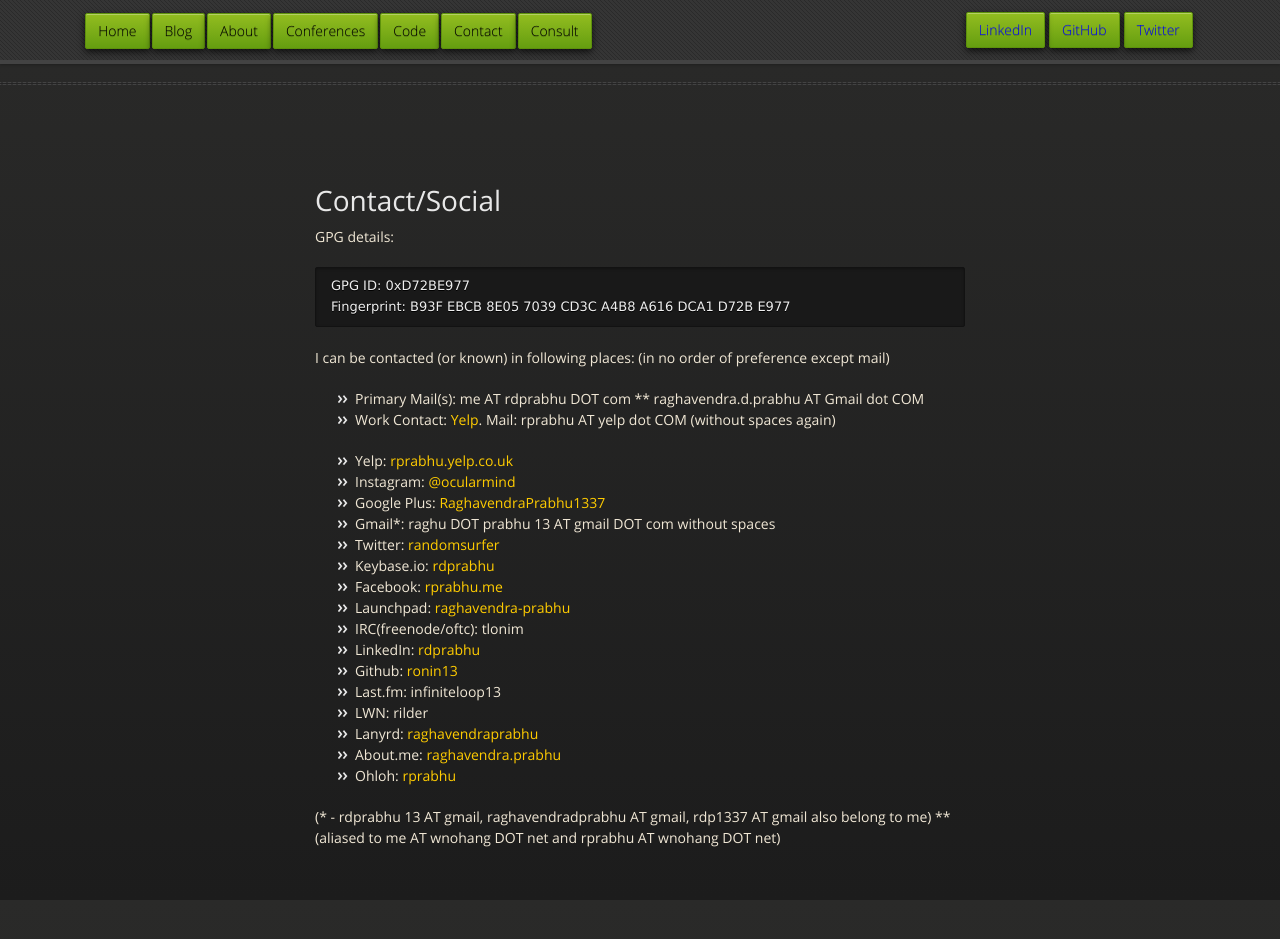
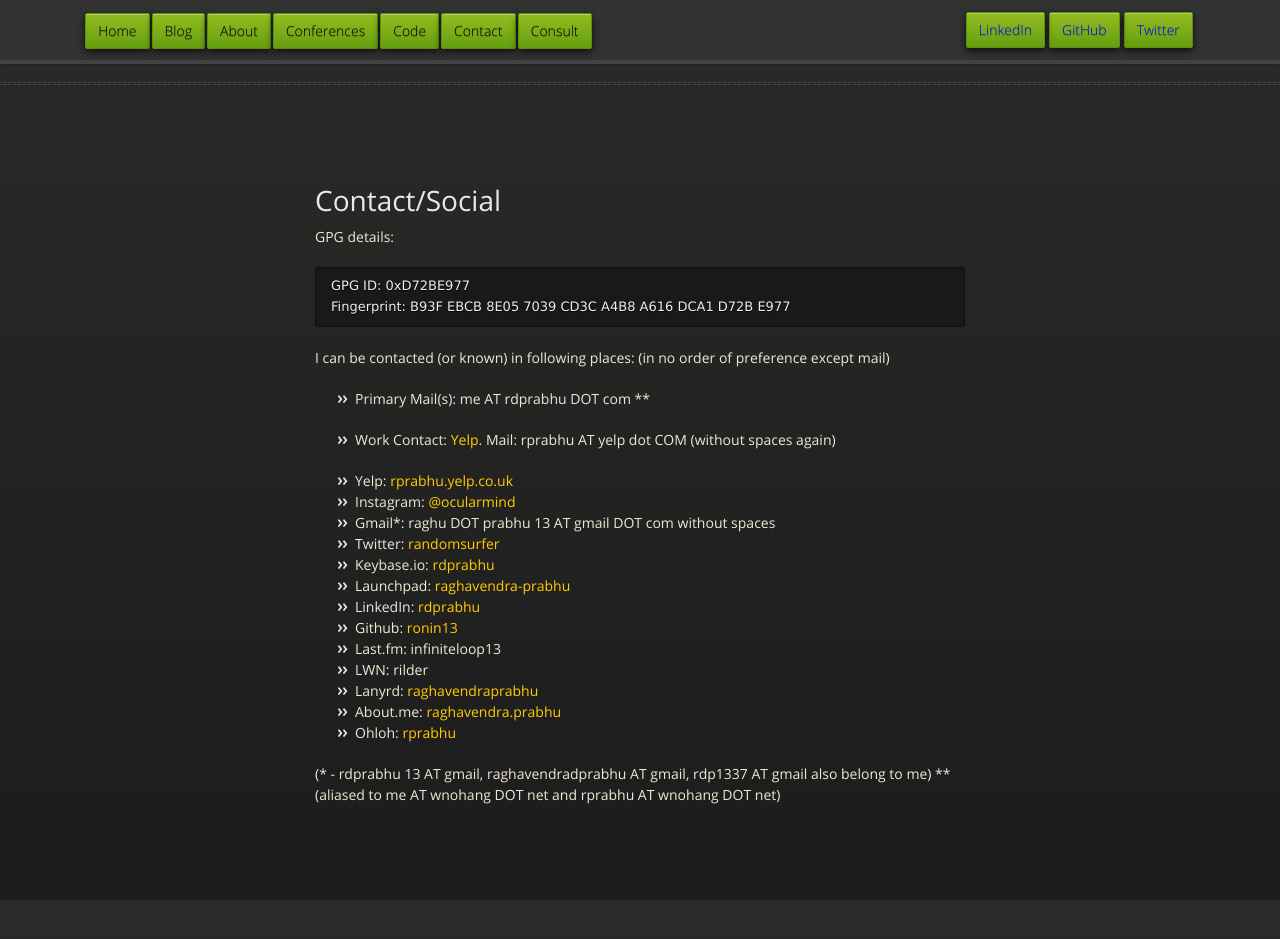
Before and after one commit to ronin13/ronin13.github.com, a Jekyll site: the page built from pages/contact.md, in a window 1280 px wide and 958 px high. Shown: the top 939 px of the window. Built offline with Jekyll 4.4.1, drawn with Linux system fonts in a browser that asks for light colours; Markdown is read by kramdown in place of the engine named in the settings.

Commit message:
Update contact.md

```diff
--- a/pages/contact.md
+++ b/pages/contact.md
@@ -13,19 +13,16 @@ GPG details:
 I can be contacted (or known) in following places: (in no order of preference except mail)
 
 - Primary Mail(s):  me AT rdprabhu DOT com **
-                    raghavendra.d.prabhu AT Gmail dot COM
+
 - Work Contact: [Yelp](Yelp).
                 Mail: rprabhu AT yelp dot COM (without spaces again)
 
 - Yelp: [rprabhu.yelp.co.uk](http://rprabhu.yelp.co.uk)
 - Instagram: [@ocularmind](https://www.instagram.com/ocularmind)
-- Google Plus: [RaghavendraPrabhu1337](https://plus.google.com/+RaghavendraPrabhu1337/)
 - Gmail*: raghu DOT prabhu 13 AT gmail DOT com without spaces
 - Twitter: [randomsurfer](https://twitter.com/randomsurfer)
 - Keybase.io: [rdprabhu](https://keybase.io/rdprabhu)
-- Facebook: [rprabhu.me](https://fb.me/rprabhu.me)
 - Launchpad: [raghavendra-prabhu](https://launchpad.net/~raghavendra-prabhu)
-- IRC(freenode/oftc): tlonim
 - LinkedIn: [rdprabhu](http://linkedin.com/in/rdprabhu "LinkedIn")
 - Github: [ronin13](https://github.com/ronin13)
 - Last.fm: infiniteloop13
```
